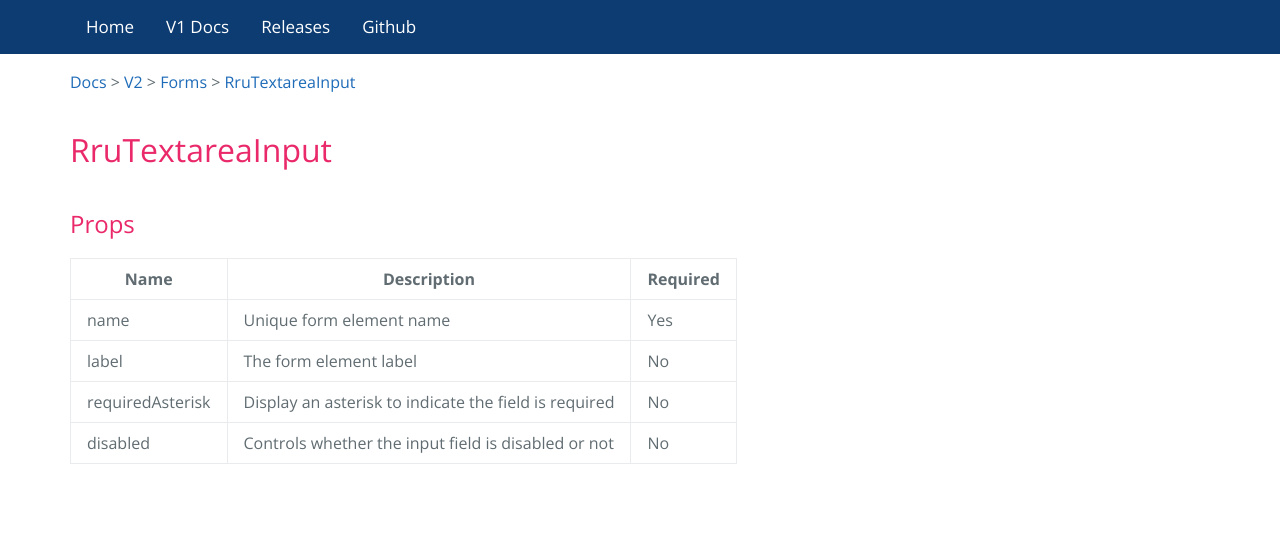
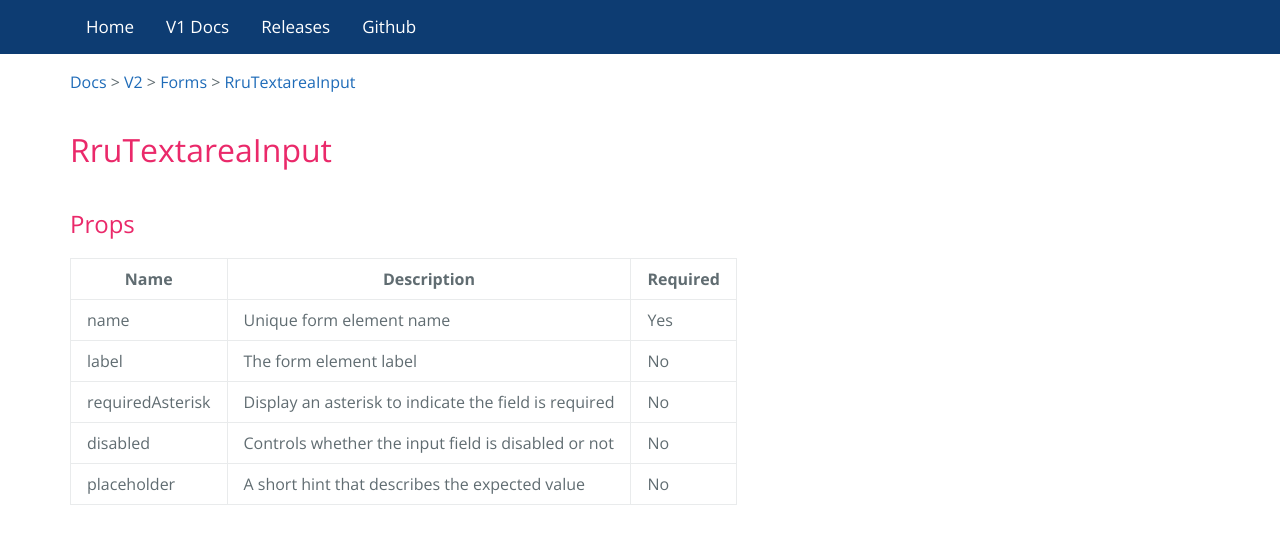
Before and after one commit to coder966/react-rich-ui, a Jekyll site: the page built from docs/v2/components/RruTextareaInput.md, in a window 1280 px wide. Shown: the top 544 px of the page. Built offline with Jekyll 4.4.1, drawn with Linux system fonts in a browser that asks for light colours; our own code applies the rules of GitHub Pages for plain Markdown files.

Commit message:
RruTextInput and RruTextareaInput: added placeholder prop

```diff
--- a/docs/v2/components/RruTextareaInput.md
+++ b/docs/v2/components/RruTextareaInput.md
@@ -10,3 +10,4 @@
 | label            | The form element label                                | No       |
 | requiredAsterisk | Display an asterisk to indicate the field is required | No       |
 | disabled         | Controls whether the input field is disabled or not   | No       |
+| placeholder      | A short hint that describes the expected value        | No       |
--- a/src/form/RruFileInput/types/RruFileInputProps.ts
+++ b/src/form/RruFileInput/types/RruFileInputProps.ts
@@ -21,9 +21,6 @@ export default interface RruFileInputProps {
   /**  */
   label?: React.ReactNode;
 
-  /** A placeholder to be displayed in the place of the filename of the file selected. */
-  placeholder?: string;
-
   /**  */
   requiredAsterisk?: boolean;
 
--- a/src/form/RruTextInput/RruTextInput.tsx
+++ b/src/form/RruTextInput/RruTextInput.tsx
@@ -47,6 +47,7 @@ const RruTextInput: FC<RruTextInputProps> = (props) => {
         type={props.isPassword ? 'password' : 'text'}
         className={`form-control ${formContext.errors[props.name] ? 'is-invalid' : ''}`}
         disabled={props.disabled}
+        placeholder={props.placeholder}
       />
       <ErrorMessage inputName={props.name} />
     </div>
--- a/src/form/RruTextInput/types/RruTextInputProps.ts
+++ b/src/form/RruTextInput/types/RruTextInputProps.ts
@@ -33,4 +33,10 @@ export default interface RruTextInputProps {
    * Controls whether the input field is disabled or not
    */
   disabled?: boolean;
+
+  /**
+   * A short hint that describes the expected value
+   */
+  placeholder?: string;
+
 }
--- a/src/form/RruTextareaInput/RruTextareaInput.tsx
+++ b/src/form/RruTextareaInput/RruTextareaInput.tsx
@@ -46,6 +46,7 @@ const RruTextareaInput: FC<RruTextareaInputProps> = (props) => {
         onChange={e => setNewValue(e.target.value)}
         className={`form-control ${formContext.errors[props.name] ? 'is-invalid' : ''}`}
         disabled={props.disabled}
+        placeholder={props.placeholder}
       />
       <ErrorMessage inputName={props.name} />
     </div>
--- a/src/form/RruTextareaInput/types/RruTextareaInputProps.ts
+++ b/src/form/RruTextareaInput/types/RruTextareaInputProps.ts
@@ -30,4 +30,10 @@ export default interface RruTextareaInputProps {
    * Controls whether the input field is disabled or not
    */
   disabled?: boolean;
+
+  /**
+   * A short hint that describes the expected value
+   */
+  placeholder?: string;
+
 }
```
Also changed, not shown: docs/v2/components/RruFileInput.md (+0 -1 lines), docs/v2/components/RruTextInput.md (+1 -0 lines).
